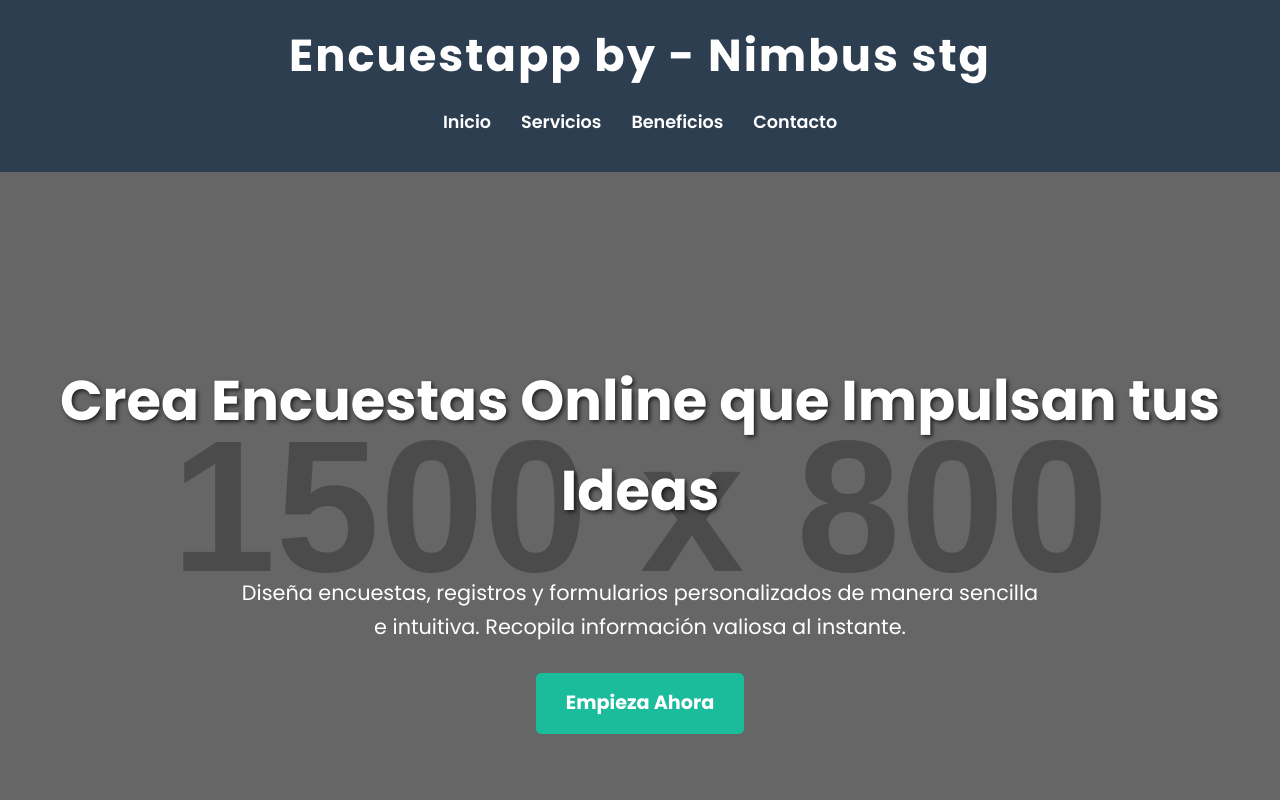
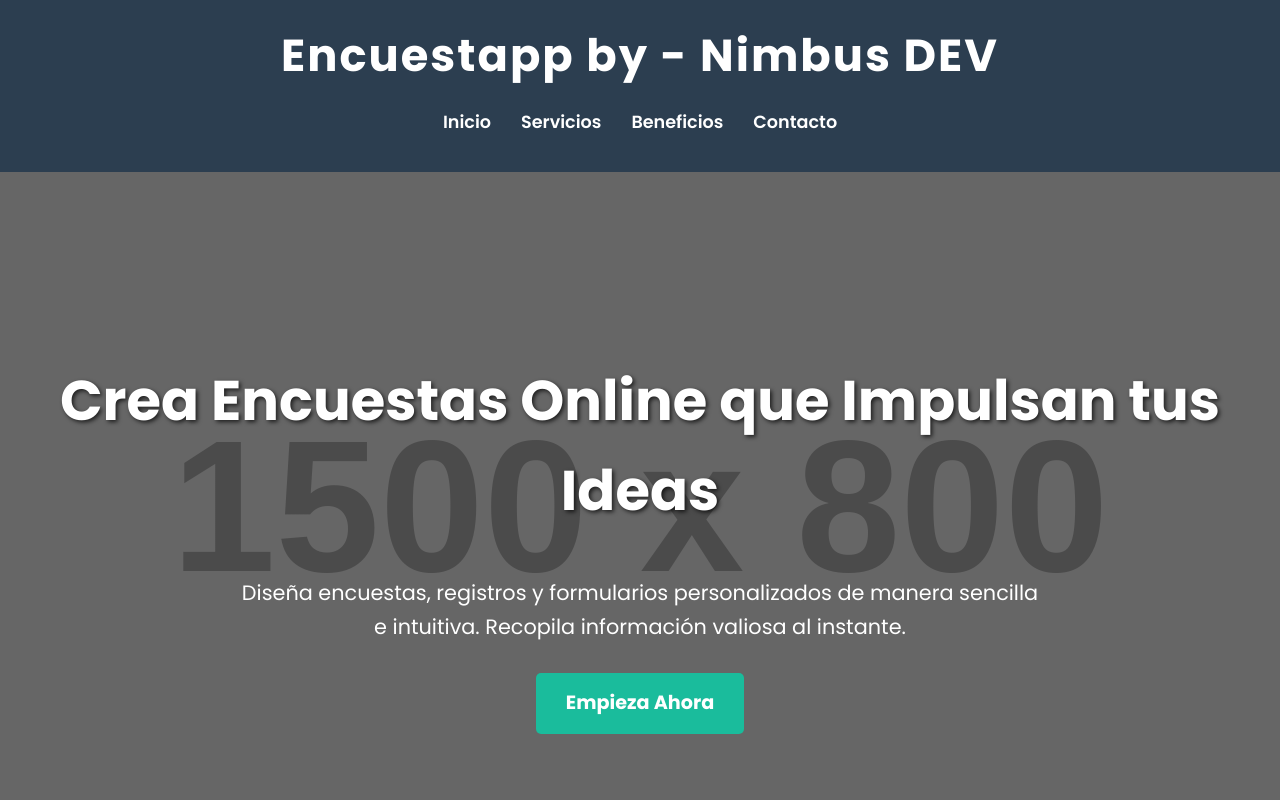
Before and after one commit to RocioMagnoni/prueba-code-cloud, a plain HTML site: page index.html in a window 1280 px wide. Shown: the top 800 px of the page. Drawn offline with Linux system fonts and the light colour scheme; placeholder pictures from the web are drawn by us.

Commit message:
cambiando h1 [deploy-dev]

```diff
--- a/index.html
+++ b/index.html
@@ -150,7 +150,7 @@
 </head>
 <body>
     <header>
-        <h1>Encuestapp by - Nimbus stg</h1>
+        <h1>Encuestapp by - Nimbus DEV</h1>
         <nav>
             <ul>
                 <li><a href="index.html">Inicio</a></li>
```
